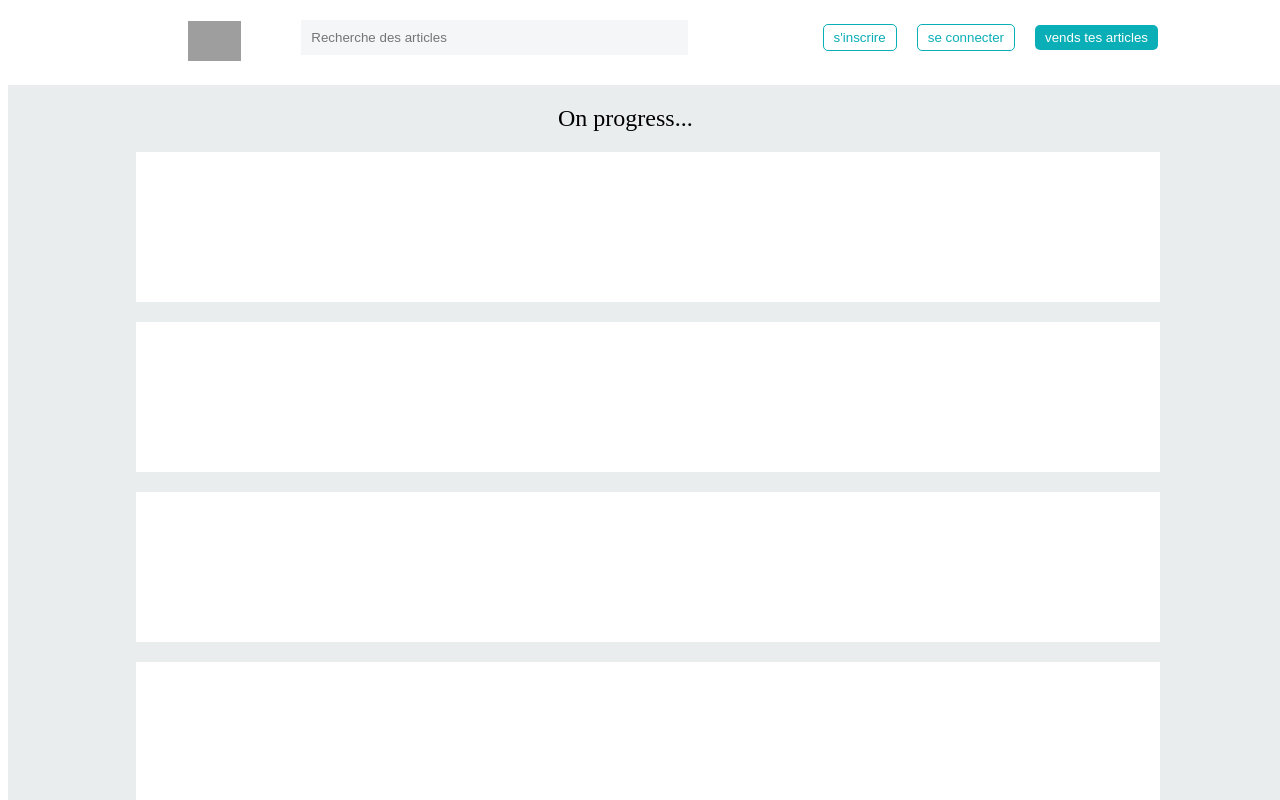
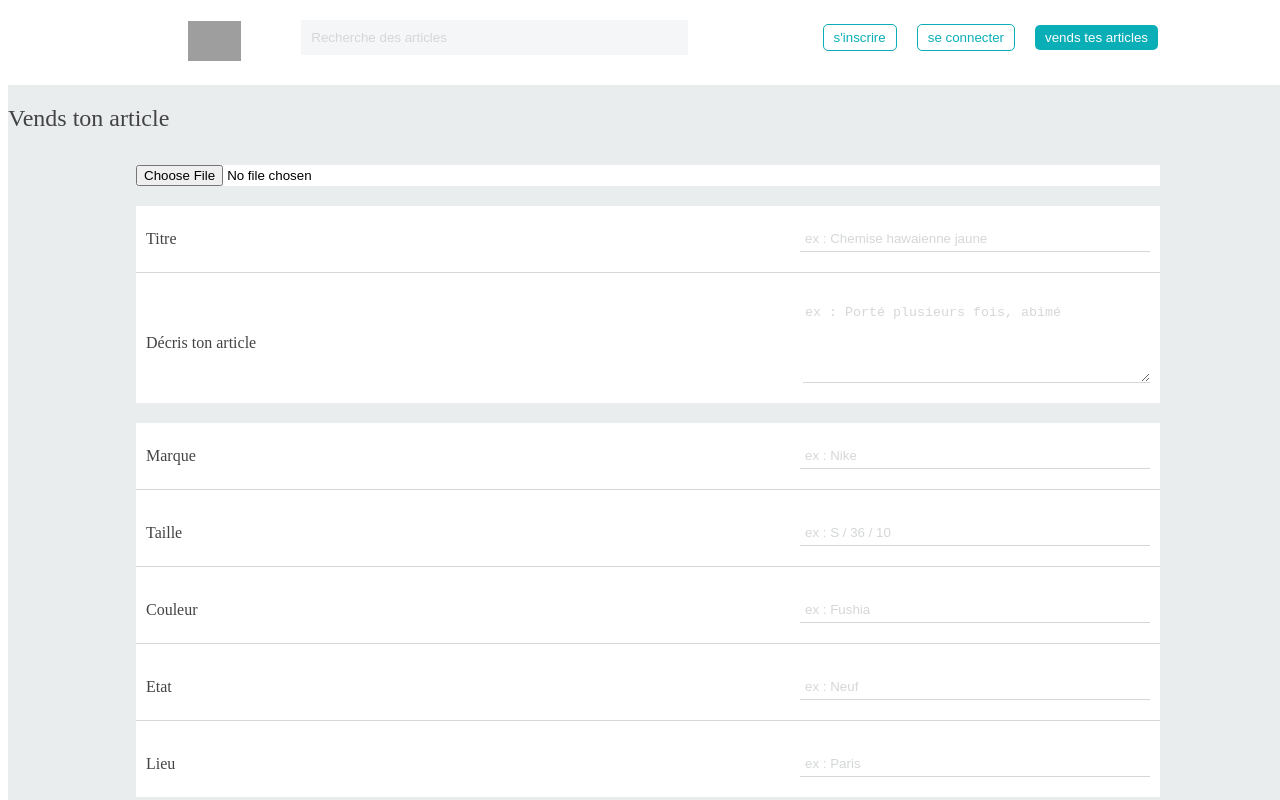
Before and after one commit to PaulLetreguilly/vinted-front, a React (Create React App) app: page /offer/publish in a window 1280 px wide. Shown: the top 800 px of the page. Built offline with nearby package versions, Linux system fonts and the light colour scheme; grey boxes are pictures that could not be loaded.

Commit message:
publish route and bugged homepage

```diff
--- a/package.json
+++ b/package.json
@@ -11,6 +11,7 @@
     "js-cookies": "^1.0.4",
     "react": "^17.0.2",
     "react-dom": "^17.0.2",
+    "react-dropzone": "^11.4.2",
     "react-multi-carousel": "^2.6.5",
     "react-range": "^1.8.11",
     "react-router-dom": "^6.0.2",
--- a/src/App.css
+++ b/src/App.css
@@ -362,7 +362,7 @@ h2 {
 }
 
 .user {
-  color: pink;
+  /* color: pink;s */
 }
 
 /* ------------------------------------- */
@@ -448,14 +448,54 @@ h2 {
   justify-content: center;
   align-items: center;
   background-color: #eaedee;
+  position: relative;
 }
-
+.pub-file {
+  margin-top: 80px;
+}
 .publish-contain {
   width: 1024px;
-  height: 150px;
   background-color: white;
   margin-bottom: 20px;
 }
+.publish > h2 {
+  color: #434343;
+  position: absolute;
+  top: 0;
+  left: 0;
+}
+.publish-contain > div {
+  display: flex;
+  justify-content: space-between;
+  align-items: center;
+  padding: 20px 10px;
+  margin: 10px auto;
+}
+.publish-contain > div:not(:last-child) {
+  border-bottom: 1px solid #d4d7d8;
+}
+.publish-contain > div > input[type="text"] {
+  padding: 5px 20px 5px 5px;
+  border: none;
+  border-bottom: #d4d7d8 1px solid;
+  width: 350px;
+}
+.publish-contain > div > textarea {
+  border: none;
+  border-bottom: #d4d7d8 1px solid;
+}
+.publish-contain > div > span {
+  color: #434343;
+}
+::placeholder {
+  color: #d4d7d8;
+}
+.publish-check {
+  justify-content: flex-end !important;
+}
+/* .publish-contain > div > button {
+  padding: 10px 20px;
+} */
 
 /*----- ********************* -----*/
 /*-----* route for fun (404) *-----*/
--- a/src/App.js
+++ b/src/App.js
@@ -16,6 +16,7 @@ function App() {
   const [max, setMax] = useState(500);
   const [token, setToken] = useState(null);
   const [isHome, setIsHome] = useState(false);
+  const [modallog, setModallog] = useState(false);
 
   const setUser = (token) => {
     if (token) {
@@ -24,6 +25,7 @@ function App() {
       Cookies.remove("userToken");
     }
     setToken(token);
+    // console.log(Cookies.get("userToken"));
   };
 
   return (
@@ -38,6 +40,8 @@ function App() {
         max={max}
         token={token}
         setUser={setUser}
+        setModallog={setModallog}
+        modallog={modallog}
       />
       <Routes>
         <Route
@@ -49,13 +53,15 @@ function App() {
               sort={sort}
               min={min}
               max={max}
+              token={token}
+              setModallog={setModallog}
             />
           }
         />
         <Route path="/offer/:id" element={<Offer setIsHome={setIsHome} />} />
         <Route
           path="/offer/publish"
-          element={<Publish setIsHome={setIsHome} />}
+          element={<Publish setIsHome={setIsHome} token={token} />}
         />
         <Route path="*" element={<Allroutes setIsHome={setIsHome} />} />
       </Routes>
--- a/src/components/Header.js
+++ b/src/components/Header.js
@@ -5,6 +5,7 @@ import SuperSimple from "./SuperSimple";
 import LogIn from "./LogIn";
 import SignUp from "./SignUp";
 import { useNavigate } from "react-router-dom";
+// import Cookies from "js-cookie";
 
 const Header = ({
   setTitle,
@@ -16,26 +17,14 @@ const Header = ({
   token,
   setUser,
   isHome,
+  modallog,
+  setModallog,
 }) => {
   const [modalsign, setModalsign] = useState(false);
-  const [modallog, setModallog] = useState(false);
+  // const [modallog, setModallog] = useState(false);
   const [check, setCheck] = useState(false);
-  // const [isNumber, setIsNumber] = useState(false);
 
   const navigate = useNavigate();
-
-  // const handleChangeMin = (event) => {
-  //   if (typeof event.target.value === "number") {
-  //     setMin(event.targer.value);
-  //   } else {
-  //   }
-  // };
-  // const handleChangeMax = (event) => {
-  //   if (typeof Number(event.target.value) === "number") {
-  //     setMax(event.targer.value);
-  //   } else {
-  //   }
-  // };
 
   return (
     <section className={(modalsign || modallog) && "modal-body"}>
@@ -127,7 +116,13 @@ const Header = ({
               >
                 Se déconnecter
               </button>
-              <button>vends tes articles</button>
+              <button
+                onClick={() => {
+                  navigate("/offer/publish");
+                }}
+              >
+                vends tes articles
+              </button>
             </div>
           ) : (
             <div>
@@ -150,7 +145,7 @@ const Header = ({
               </button>
               <button
                 onClick={() => {
-                  navigate("/offer/publish");
+                  setModallog(true);
                 }}
               >
                 vends tes articles
--- a/src/components/Hero.js
+++ b/src/components/Hero.js
@@ -1,6 +1,6 @@
 import { useNavigate } from "react-router-dom";
 
-const Hero = () => {
+const Hero = ({ setModallog, token }) => {
   const navigate = useNavigate();
 
   return (
@@ -18,6 +18,7 @@ const Hero = () => {
         </div>
         <div className="hero2">
           <h2>Prêt à faire du tri dans vos placards?</h2>
+          {token ? (
             <button
               className="but-1"
               onClick={() => {
@@ -26,6 +27,16 @@ const Hero = () => {
             >
               Vends maintenant
             </button>
+          ) : (
+            <button
+              className="but-1"
+              onClick={() => {
+                setModallog(true);
+              }}
+            >
+              Vends maintenant
+            </button>
+          )}
         </div>
       </div>
     </section>
--- a/src/pages/Home.js
+++ b/src/pages/Home.js
@@ -3,14 +3,18 @@ import axios from "axios";
 import { useState, useEffect } from "react";
 import Hero from "../components/Hero";
 
-const Home = ({ title, sort, min, max, setIsHome }) => {
+const Home = ({ title, sort, min, max, setIsHome, setModallog, token }) => {
   const [data, setData] = useState();
   const [isLoading, setIsLoading] = useState(true);
+
+  // useCallback(() => {
+  //   setIsHome(true);
+  // }, []);
+  setIsHome(true);
 
   useEffect(() => {
     const fetchData = async () => {
       try {
-        setIsHome(true);
         const response = await axios.get(
           "https://my-vinted-api-paul.herokuapp.com/offers",
           {
@@ -36,7 +40,7 @@ const Home = ({ title, sort, min, max, setIsHome }) => {
     <section
     // style={{ overflow: "hidden" }}
     >
-      <Hero />
+      <Hero setModallog={setModallog} token={token} />
       <div className="offer-count">{data.count} offres trouvées</div>
       <div className="container">
         {/* {console.log(data.offers)} */}
--- a/src/pages/Offer.js
+++ b/src/pages/Offer.js
@@ -10,9 +10,8 @@ const Offer = ({ setIsHome }) => {
 
   const { id } = useParams();
 
-  setIsHome(false);
-
   useEffect(() => {
+    setIsHome(false);
     const fetchData = async () => {
       try {
         const response = await axios.get(
--- a/src/pages/Publish.js
+++ b/src/pages/Publish.js
@@ -1,29 +1,163 @@
-const Publish = ({ setIsHome }) => {
+import axios from "axios";
+import { useEffect, useState } from "react";
+import { Navigate, useNavigate } from "react-router-dom";
+
+const Publish = ({ setIsHome, token }) => {
   setIsHome(false);
+  const [title, setTitle] = useState("");
+  const [description, setDescription] = useState("");
+  const [price, setPrice] = useState("");
+  const [condition, setCondition] = useState("");
+  const [size, setSize] = useState("");
+  const [brand, setBrand] = useState("");
+  const [color, setColor] = useState("");
+  const [city, setCity] = useState("");
 
+  const [file, setFile] = useState();
+  const [data, setData] = useState();
+
+  const navigate = useNavigate();
+
+  const handleSubmit = async (event) => {
+    // Faire une requête axios vers le serveur pour uploder l'image
+
+    try {
+      event.preventDefault();
+      // On doit joindre à la requête :
+      // - title et file
+      // - un Bearer Token
+      const formData = new FormData();
+      // ajouter des paires clé/valeur
+      formData.append("title", title);
+      formData.append("description", description);
+      formData.append("price", price);
+      formData.append("condition", condition);
+      formData.append("city", city);
+      formData.append("color", color);
+      formData.append("size", size);
+      formData.append("brand", brand);
+      formData.append("picture", file);
+
+      const response = await axios.post(
+        "https://my-vinted-api-paul.herokuapp.com/offer/publish",
+        formData,
+        {
+          headers: {
+            authorization: `Bearer ${token}`,
+          },
+          onUploadProgress: (ProgressEvent) =>
+            console.log(
+              "Upload progress : " +
+                Math.round((ProgressEvent.loaded / ProgressEvent.total) * 100) +
+                "%"
+            ),
+        }
+      );
+      console.log(response.data);
+      setData(response.data);
+      alert("offre crée");
+      if (response.data) {
+        navigate(`/offer/${response.data._id}`);
+      }
+    } catch (error) {
+      console.log(error.message);
+    }
+  };
   return (
     <section className="publish">
-      <h2>On progress...</h2>
-      <div className="publish-contain">
-        <div></div>
-        <div></div>
+      <h2>Vends ton article</h2>
+      <form onSubmit={handleSubmit}>
+        <div className="publish-contain pub-file">
+          <input
+            type="file"
+            onChange={(event) => setFile(event.target.files[0])}
+          />
         </div>
         <div className="publish-contain">
-        <div></div>
-        <div></div>
+          <div>
+            <span>Titre</span>
+            <input
+              type="text"
+              placeholder="ex : Chemise hawaienne jaune"
+              onChange={(event) => setTitle(event.target.value)}
+            />
+          </div>
+          <div>
+            <span>Décris ton article</span>
+            {/* <input
+              type="text"
+              placeholder="ex : Porté plusieurs fois, abimé"
+              onChange={(event) => setDescription(event.target.value)}
+            /> */}
+            <textarea
+              //   disabled="true"
+              placeholder="ex : Porté plusieurs fois, abimé"
+              name=""
+              id=""
+              cols="41"
+              rows="5"
+              onChange={(event) => setDescription(event.target.value)}
+            ></textarea>
+          </div>
         </div>
         <div className="publish-contain">
-        <div></div>
-        <div></div>
-        <div></div>
+          <div>
+            <span>Marque</span>
+            <input
+              type="text"
+              placeholder="ex : Nike"
+              onChange={(event) => setBrand(event.target.value)}
+            />
+          </div>
+          <div>
+            <span>Taille</span>
+            <input
+              type="text"
+              placeholder="ex : S / 36 / 10"
+              onChange={(event) => setSize(event.target.value)}
+            />
+          </div>
+          <div>
+            <span>Couleur</span>
+            <input
+              type="text"
+              placeholder="ex : Fushia"
+              onChange={(event) => setColor(event.target.value)}
+            />
+          </div>
+          <div>
+            <span>Etat</span>
+            <input
+              type="text"
+              placeholder="ex : Neuf"
+              onChange={(event) => setCondition(event.target.value)}
+            />
+          </div>
+          <div>
+            <span>Lieu</span>
+            <input
+              type="text"
+              placeholder="ex : Paris"
+              onChange={(event) => setCity(event.target.value)}
+            />
+          </div>
         </div>
         <div className="publish-contain">
-        <div></div>
           <div>
-          <div></div>
-          <div></div>
+            <span>Prix</span>
+            <input
+              type="text"
+              placeholder="0.00 €"
+              onChange={(event) => setPrice(event.target.value)}
+            />
+          </div>
+          <div className="publish-check">
+            <input type="checkbox" />
+            <span>Je suis intéressé(e) par les échanges</span>
           </div>
         </div>
+        <input type="submit" value="Ajouter" />
+      </form>
     </section>
   );
 };
```
Also changed, not shown: 1 other file (tests, documents, lock files or other folders). Lines whose indentation alone changed are shown as unchanged.
